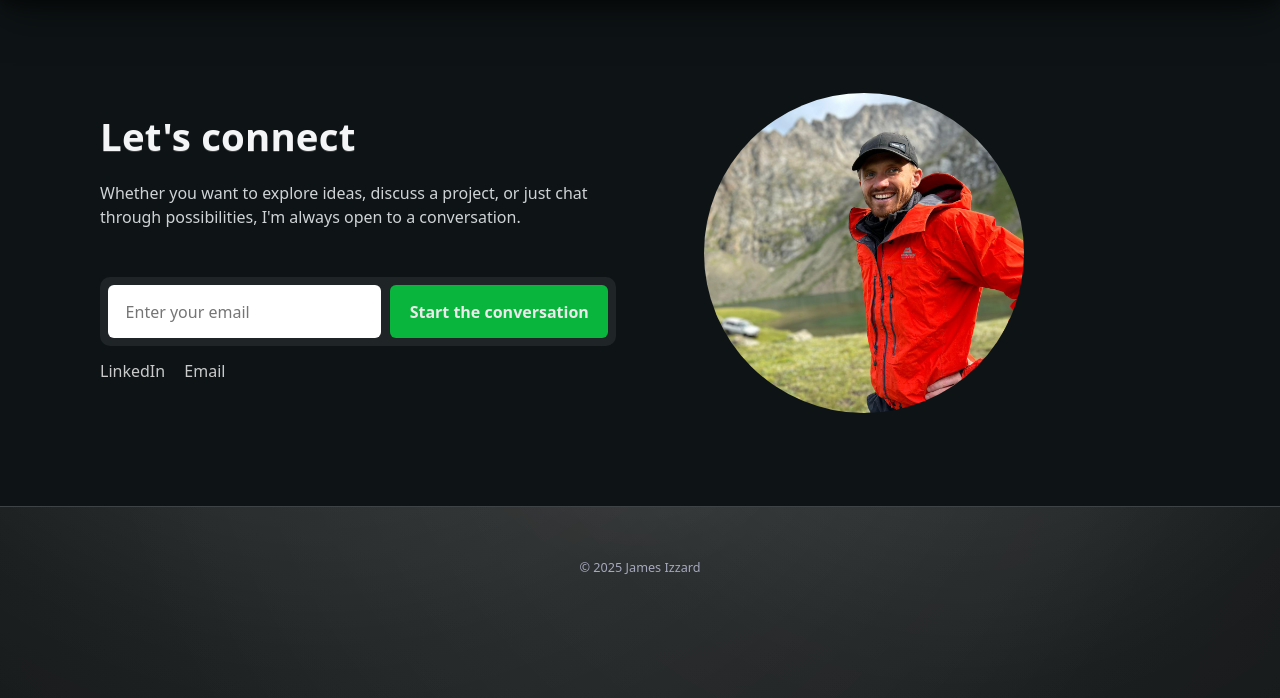
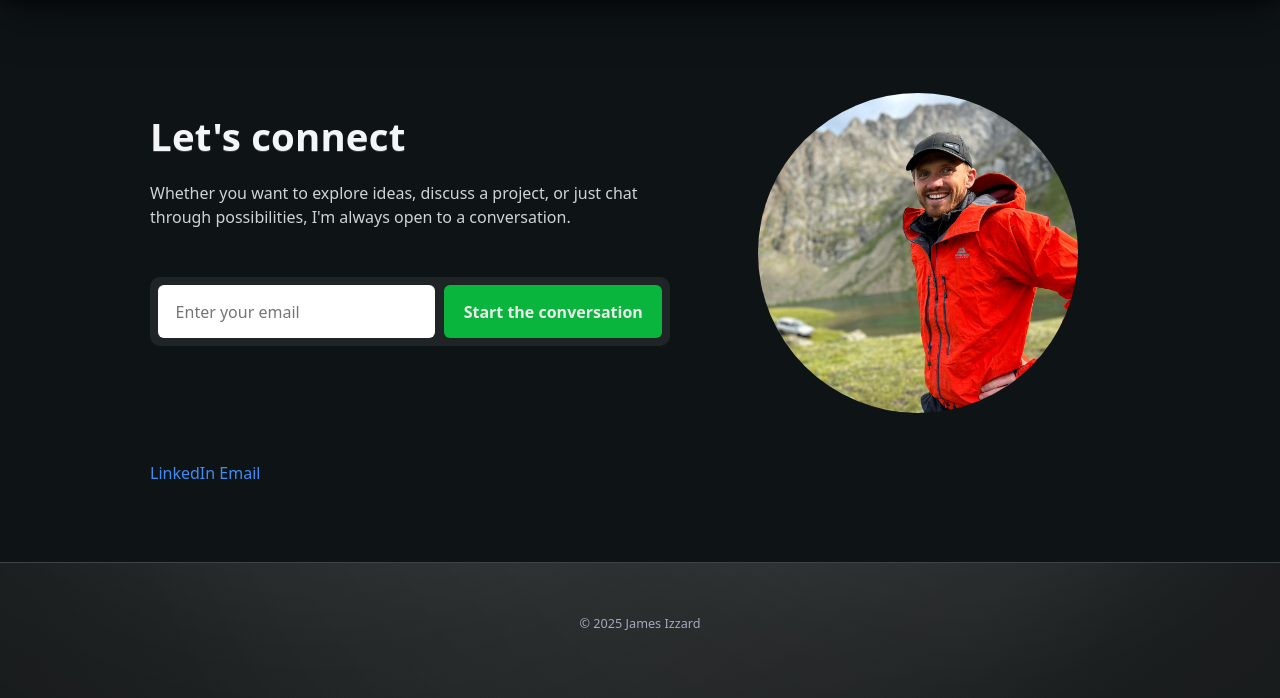
Before and after one commit to JamesAIzzard/jamesaizzard.github.io, a Jekyll site: the page built from index.html, in a window 1280 px wide and 1400 px high, scrolled down 1013 px. Shown: the part 702-1400 px from the top of the window. Built offline with Jekyll 4.4.1, drawn with Linux system fonts in a browser that asks for light colours; some web fonts are replaced.

Commit message:
Update contact form to improve layout behaviour

```diff
--- a/_includes/contact.html
+++ b/_includes/contact.html
@@ -4,16 +4,13 @@
     <div class="contact-content">
       <div class="contact-text">
         <h2>Let's connect</h2>
-        <p>Whether you want to explore ideas, discuss a project, or just chat through possibilities, I'm always open to a
+        <p>Whether you want to explore ideas, discuss a project, or just chat through possibilities, I'm always open to
+          a
           conversation.</p>
       </div>
 
       <div class="contact-cta">
         {% include cta-form.html %}
-        <div class="social-links">
-          <a href="https://www.linkedin.com" target="_blank" rel="noopener">LinkedIn</a>
-          <a href="mailto:you@example.com">Email</a>
-        </div>
       </div>
     </div>
 
@@ -23,5 +20,10 @@
         alt="{{ include.img_alt | default: 'Portrait' }}">
     </figure>
 
+    <div class="social-links">
+      <a href="https://www.linkedin.com" target="_blank" rel="noopener">LinkedIn</a>
+      <a href="mailto:you@example.com">Email</a>
+    </div>
+
   </div>
-  </section>
+</section>
--- a/assets/css/contact.css
+++ b/assets/css/contact.css
@@ -9,6 +9,8 @@
   display: grid;
   gap: 1.6rem;
   align-items: start;
+  max-width: 980px;
+  margin-inline: auto;
 }
 
 .contact-content{
@@ -23,7 +25,7 @@
 
 .contact-text p{ color: var(--muted); }
 
-.contact-media{ justify-self: start; }
+.contact-media{ justify-self: center; }
 
 .contact-image{
   display: block;
@@ -33,7 +35,7 @@
   border-radius: 9999px;
 }
 
-.contact-cta .cta{ margin: 1rem 0 0; }
+.contact-cta .cta{ margin: 1rem 0 0; width: 100%; }
 .contact-cta .social-links{ display: flex; gap: 1.2rem; margin-top: 0.8rem; }
 .contact-cta .social-links a{
   color: var(--text);
@@ -43,10 +45,21 @@
 }
 .contact-cta .social-links a:hover{ opacity: 1; border-color: var(--text); }
 
+/* Center content on narrow screens */
+@media (max-width: 899px){
+  .contact{ text-align: center; }
+  .contact-grid{ justify-items: center; }
+  .contact-text, .contact-cta{ text-align: center; }
+  .contact-cta .cta{ margin: 1rem auto 0; }
+  .contact-cta .social-links{ justify-content: center; }
+  .contact-image{ margin-inline: auto; }
+}
+
 @media (min-width: 900px){
   .contact-grid{
-    grid-template-columns: 1fr 1fr;
+    grid-template-columns: minmax(380px, 520px) auto;
     gap: 2rem 3rem;
+    justify-content: center;
   }
   .contact-media{ justify-self: end; }
 }
--- a/assets/css/cta.css
+++ b/assets/css/cta.css
@@ -1,6 +1,6 @@
 .cta{
   display: grid;
-  grid-template-columns: 1fr auto;
+  grid-template-columns: 1fr;
   gap: 0.6rem;
   width: min(720px, 100%);
   margin: 1.2rem auto 6.6rem;
@@ -38,3 +38,10 @@
 .cta button:hover{ transform: translateY(-1px); }
 
 .cta button:focus-visible{ outline: none; box-shadow: 0 0 0 3px var(--ring); }
+
+@media (min-width: 600px){
+  .cta{
+    grid-template-columns: 1fr auto;
+    align-items: center;
+  }
+}
--- a/assets/css/style.css
+++ b/assets/css/style.css
@@ -8,7 +8,6 @@
   --heading: #f4f5f6;
 
   --accent-1: #09b53d;
-  --accent-ink: #079a34;
   --accent-2: #408bf4;
   --ring: rgba(64, 139, 244, 0.45);
 
@@ -95,7 +94,7 @@
 }
 
 a {
-  color: var(--accent-1);
+  color: var(--accent-2);
   text-underline-offset: 2px;
 }
 
--- a/index.html
+++ b/index.html
@@ -1,6 +1,6 @@
 ---
 layout: default
-title: Professional engineering design, on tap.
+title: Professional Engineering Design
 description: Mechanical design, analysis, and rapid productisation with clear communication and tight feedback loops.
 ---
 
```
